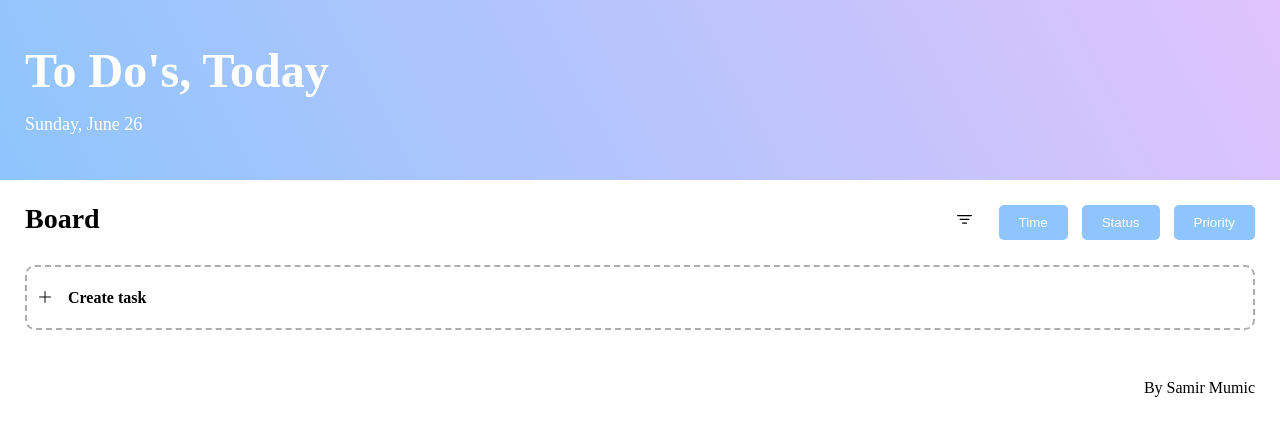
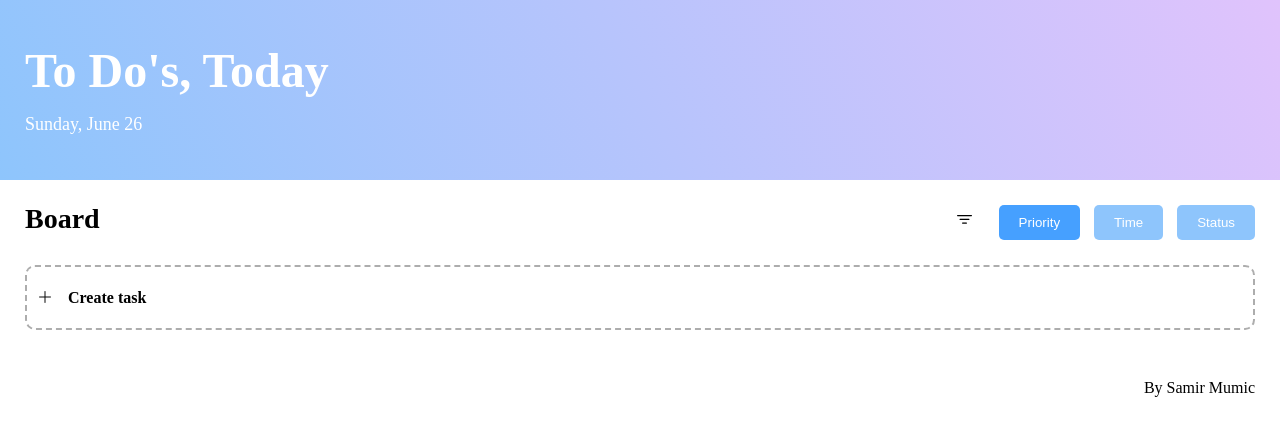
Before and after one commit to samumic/cas_fee_todo, a website with bundled scripts: page source/public/index.html in a window 1280 px wide. Both pictures are taken after a click on the button "Priority". Built offline with nearby package versions, Linux system fonts and the light colour scheme; no server answers.

Commit message:
feat: adds filter functionality adjustments

```diff
--- a/source/public/components/list/list.css
+++ b/source/public/components/list/list.css
@@ -31,6 +31,10 @@
   transition: background-color ease-in 0.2s;
 }
 
+.task-list__button--active {
+  background-color: var(--babyBlueDark);
+}
+
 .task-list__header-filter-action:hover {
   background-color: var(--babyBlueDark);
 }
--- a/source/public/components/list/list.js
+++ b/source/public/components/list/list.js
@@ -11,9 +11,19 @@ class ListComponent {
           <h2 class="task-list__header-title">Board</h2>
           <div class="task-list__header-filter js-task-list__header-filter">
             <i class="bi bi-filter"></i>
-            <button class="task-list__header-filter-action task-list__button" data-filter-type="time">Time</button>
-            <button class="task-list__header-filter-action task-list__button" data-filter-type="state">Status</button>
-            <button class="task-list__header-filter-action task-list__button" data-filter-type="priority">Priority</button>
+            <button class="
+            task-list__header-filter-action
+            task-list__button
+            task-list__button--active
+            js-task-list__header-filter-button" data-filter-type="priority">Priority</button>
+            <button class="
+            task-list__header-filter-action
+            task-list__button
+            js-task-list__header-filter-button" data-filter-type="time">Time</button>
+            <button class="
+            task-list__header-filter-action
+            task-list__button
+            js-task-list__header-filter-button" data-filter-type="state">Status</button>
           </div>
         </div>
         <div class="task__list-create js-task__list-create">
@@ -29,6 +39,7 @@ class ListComponent {
     this.editTaskItemId = null;
     this.isCreating = false;
     this.isEditing = false;
+    this.filterType = 'priority';
   }
 
   initialize() {
@@ -48,6 +59,8 @@ class ListComponent {
   }
 
   renderListItems() {
+    this.filterItems();
+
     const taskListElement = document.querySelector('.js-task-list__list');
     let listItemsTemplate = '';
     this.listItems.forEach((item) => {
@@ -104,8 +117,8 @@ class ListComponent {
     });
   }
 
-  filterItems(filterType) {
-    switch (filterType) {
+  filterItems() {
+    switch (this.filterType) {
       case 'time':
         this.listItems.sort(compareByTime);
         break;
@@ -118,7 +131,6 @@ class ListComponent {
       default:
         break;
     }
-    this.renderListItems();
   }
 
   resetCreateItem() {
@@ -186,7 +198,11 @@ class ListComponent {
 
   setFilterEventListener() {
     document.querySelector('.js-task-list__header-filter').addEventListener('click', (event) => {
-      this.filterItems(event.target.dataset.filterType);
+      document.querySelectorAll('.js-task-list__header-filter-button')
+        .forEach((e) => e.classList.remove('task-list__button--active'));
+      event.target.classList.add('task-list__button--active');
+      this.filterType = event.target.dataset.filterType;
+      this.renderListItems();
     });
   }
 }
```
